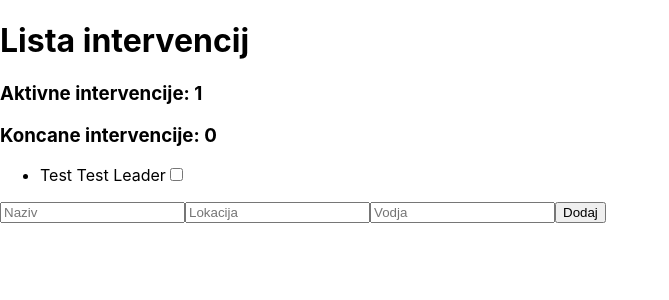
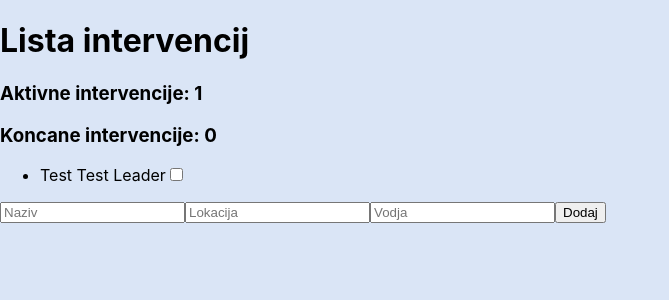
Before and after one commit to febo99/projekt-inova, a React (Create React App) app: page / in a window 1280 px wide. Shown: the top 300 px of the page, without its empty margins (0-669 px from the left). Built offline with nearby package versions, Linux system fonts and the light colour scheme.

Commit message:
* Eslint fixes * Added styled-components and material ui

```diff
--- a/package.json
+++ b/package.json
@@ -3,6 +3,7 @@
   "version": "0.1.0",
   "private": true,
   "dependencies": {
+    "@material-ui/core": "^4.11.3",
     "@testing-library/jest-dom": "^5.11.9",
     "@testing-library/react": "^11.2.3",
     "@testing-library/user-event": "^12.6.2",
@@ -16,6 +17,7 @@
     "react": "^17.0.1",
     "react-dom": "^17.0.1",
     "react-scripts": "4.0.1",
+    "styled-components": "^5.2.1",
     "typescript": "^4.1.3",
     "web-vitals": "^0.2.4"
   },
--- a/src/App.tsx
+++ b/src/App.tsx
@@ -1,13 +1,10 @@
 import React from 'react';
 import './App.css';
-// import Intervention from './interfaces';
 import {observer} from 'mobx-react-lite';
 import StoreProvider from './StoreProvider';
 import ObservableInterventionsList from './components/ObservableInterventionsList/ObservableInterventionsList';
 import InterventionForm from './components/InterventionForm/InterventionForm';
 import InfoHeader from './components/InfoHeader/InfoHeader';
-// import {observable} from 'mobx';
-// import {useState} from 'react';
 
 
 const App = observer(() => {
--- a/src/index.css
+++ b/src/index.css
@@ -5,6 +5,7 @@ body {
     sans-serif;
   -webkit-font-smoothing: antialiased;
   -moz-osx-font-smoothing: grayscale;
+  background-color: rgba(194, 212, 240,0.6);
 }
 
 code {
--- a/tsconfig.json
+++ b/tsconfig.json
@@ -18,7 +18,8 @@
     "resolveJsonModule": true,
     "isolatedModules": true,
     "noEmit": true,
-    "jsx": "react-jsx"
+    "jsx": "react-jsx",
+    "noImplicitAny": false // zaradi styled-components
   },
   "include": [
     "src"
```
Also changed, not shown: 2 other files (tests, documents, lock files or other folders).
